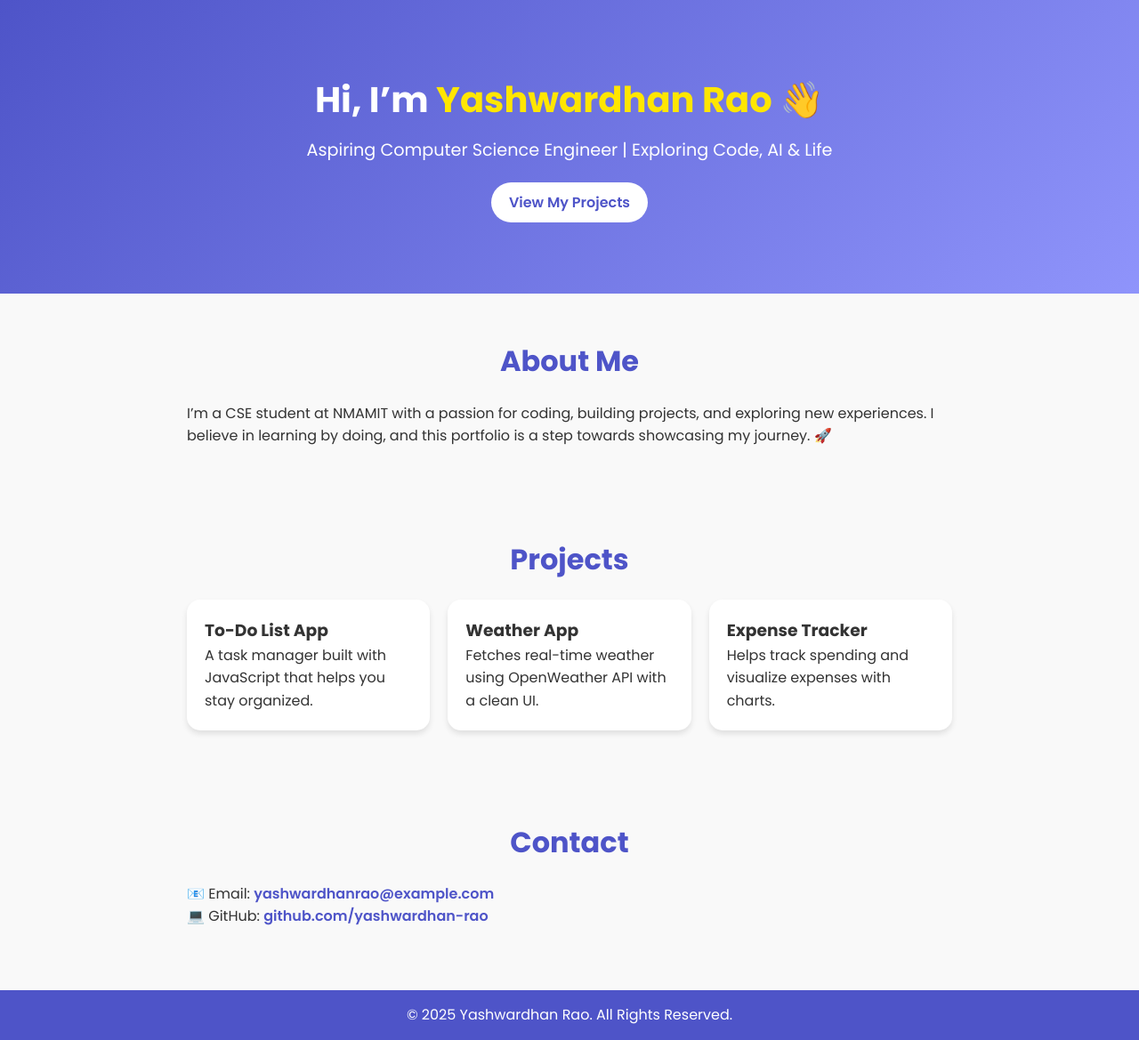
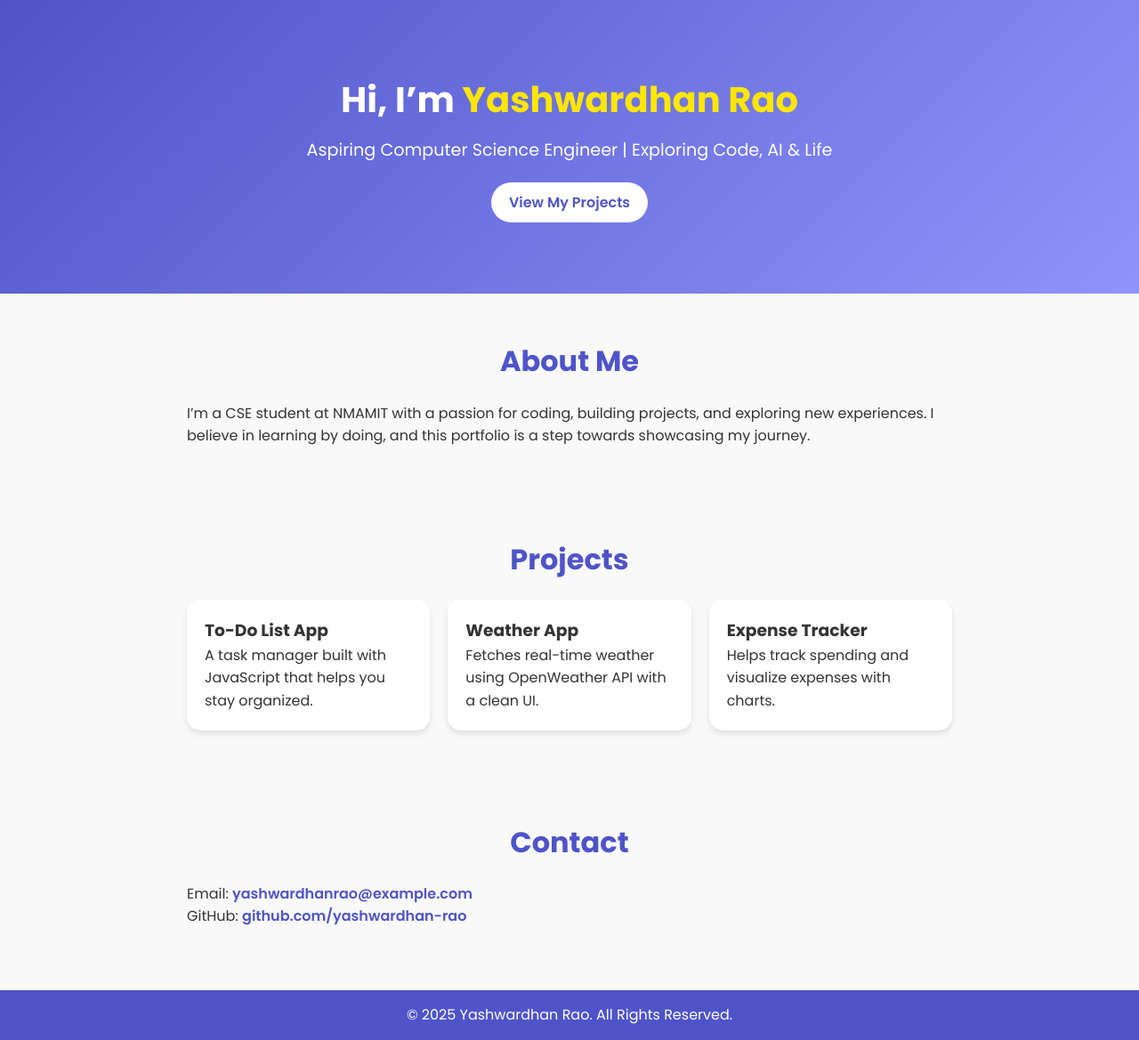
Before and after one commit to yashwardhan-rao/portfolio-website, a plain HTML site: page index.html in a window 1280 px wide. Shown: the whole page at 89% size. Drawn offline with Linux system fonts and the light colour scheme.

Commit message:
Update index.html

```diff
--- a/index.html
+++ b/index.html
@@ -8,25 +8,23 @@
   <link href="https://fonts.googleapis.com/css2?family=Poppins:wght@400;600;700&display=swap" rel="stylesheet">
 </head>
 <body>
-  <!-- ===== HEADER / HERO ===== -->
+
   <header class="hero">
     <div class="hero-content">
-      <h1>Hi, I’m <span>Yashwardhan Rao</span> 👋</h1>
+      <h1>Hi, I’m <span>Yashwardhan Rao</span> </h1>
       <p>Aspiring Computer Science Engineer | Exploring Code, AI & Life</p>
       <a href="#projects" class="btn">View My Projects</a>
     </div>
   </header>
 
-  <!-- ===== ABOUT ===== -->
   <section class="about" id="about">
     <h2>About Me</h2>
     <p>
       I’m a CSE student at NMAMIT with a passion for coding, building projects, and exploring new experiences.
-      I believe in learning by doing, and this portfolio is a step towards showcasing my journey. 🚀
+      I believe in learning by doing, and this portfolio is a step towards showcasing my journey.
     </p>
   </section>
 
-  <!-- ===== PROJECTS ===== -->
   <section class="projects" id="projects">
     <h2>Projects</h2>
     <div class="project-grid">
@@ -45,14 +43,12 @@
     </div>
   </section>
 
-  <!-- ===== CONTACT ===== -->
   <section class="contact" id="contact">
     <h2>Contact</h2>
-    <p>📧 Email: <a href="mailto:yashwardhanrao@example.com">yashwardhanrao@example.com</a></p>
-    <p>💻 GitHub: <a href="https://github.com/yashwardhan-rao" target="_blank">github.com/yashwardhan-rao</a></p>
+    <p>Email: <a href="mailto:yashwardhanrao@example.com">yashwardhanrao@example.com</a></p>
+    <p>GitHub: <a href="https://github.com/yashwardhan-rao" target="_blank">github.com/yashwardhan-rao</a></p>
   </section>
 
-  <!-- ===== FOOTER ===== -->
   <footer>
     <p>© 2025 Yashwardhan Rao. All Rights Reserved.</p>
   </footer>
```
